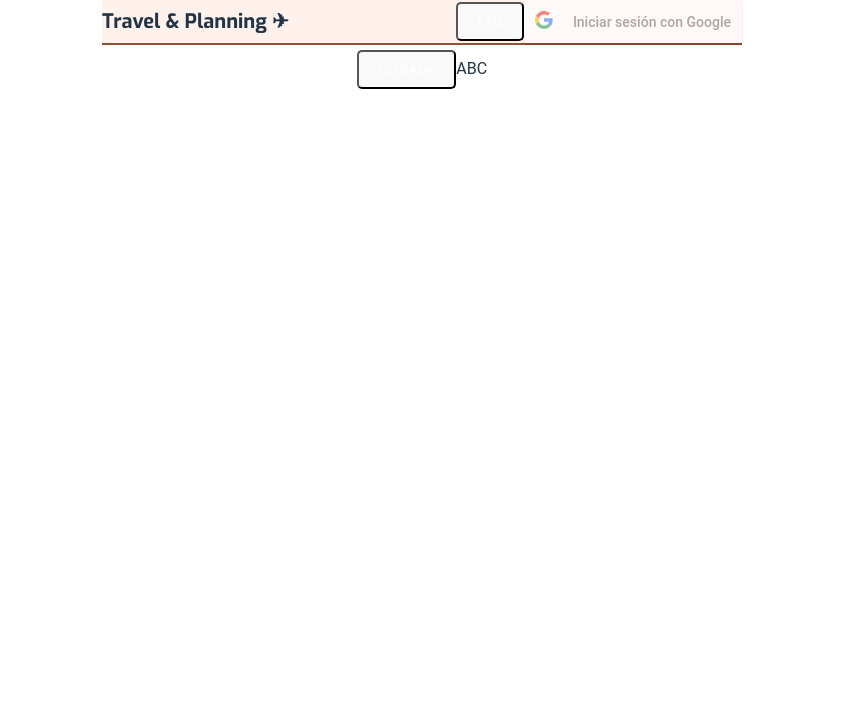
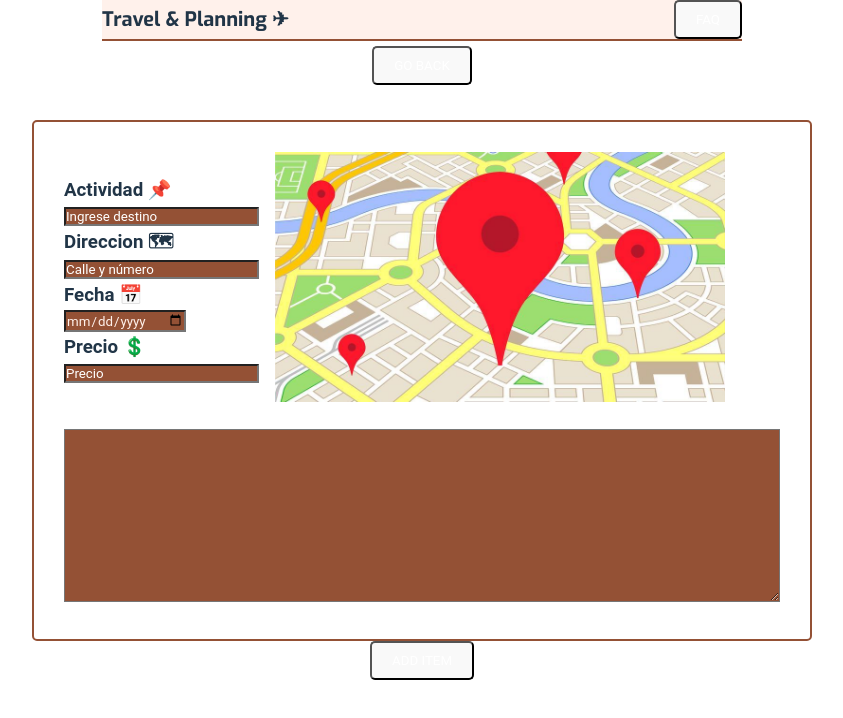
Before and after one commit to Nico96C/Travel-And-Planning, a React (Vite) app: page /itemCompose in a window 1280 px wide. Shown: the top 718 px of the page, without its empty margins (218-1061 px from the left). Built offline with nearby package versions, Linux system fonts and the light colour scheme.

Commit message:
Cambios en dependencias, agregado y arreglos en componentes.

```diff
--- a/src/components/NavBar.jsx
+++ b/src/components/NavBar.jsx
@@ -1,5 +1,4 @@
 import { useEffect } from "react";
-import GoogleLogin from "react-google-login";
 import { Link } from "react-router-dom";
 import { useHome } from "../context/HomeContext";
 
@@ -22,11 +21,6 @@ export default function NavBar() {
           </Link>
         )}
         <button>FAQ</button>
-        <GoogleLogin
-          buttonText="Iniciar sesión con Google"
-          className="google-login-button"
-          cookiePolicy={"single_host_origin"}
-        ></GoogleLogin>
       </div>
     </div>
   );
--- a/src/components/TagsView.jsx
+++ b/src/components/TagsView.jsx
@@ -35,7 +35,15 @@ export default function TagsView() {
         ) : (
           items.map((item) => (
             <div key={item.id} className="item">
-              <p>{item.text}</p>
+              {/* id
+                  nombreDestino
+                  direccion
+                  fecha
+                  precio
+                  mensaje
+              */}
+              <p>{item.nombreDestino}</p>
+              <p>{item.direccion}</p>
               <button onClick={() => removeItem(item.id)}>Eliminar</button>
             </div>
           ))
--- /dev/null
+++ b/src/components/itemCompose.css
@@ -0,0 +1,44 @@
+.Create-Item-Container {
+  width: 100%;
+  height: auto;
+  display: flex;
+  align-items: center;
+  gap: 1rem;
+}
+
+.img-map {
+  width: 450px;
+  height: 250px;
+  aspect-ratio: 475/267;
+}
+
+.Area {
+  margin-top: 35px;
+  border: 2px solid var(--color-secondary);
+  padding: 30px;
+  border-radius: 5px;
+  display: flex;
+  flex-direction: column;
+  align-items: center;
+  gap: 20px;
+}
+
+.Text-Area textarea {
+    font-size: 16px;
+    background-color: var(--color-secondary);
+    color: var(--color-main);
+}
+
+.Items-1 input {
+    background-color: var(--color-secondary);
+    color: var(--color-main);
+}
+
+.Items-2 input {
+    background-color: var(--color-secondary);
+    color: var(--color-main);
+}
+
+input::placeholder {
+    color: #ffffff;
+}
--- a/src/components/itemCompose.jsx
+++ b/src/components/itemCompose.jsx
@@ -1,15 +1,66 @@
 import NavBar from "./NavBar";
 import "../App.css";
+import "./itemCompose.css";
 import { useHome } from "../context/HomeContext";
-import { useEffect } from "react";
+import { useEffect, useState } from "react";
 import { Link } from "react-router-dom";
+import { useItems } from "../context/ItemsContext";
+import MapaImg from "/img/mapa.jpg";
 
 export default function ItemCompose() {
   const { setIsHome } = useHome();
+  const { addItem } = useItems();
+  const [lastId, setLastId] = useState(0);
+  const [formData, setFormData] = useState({
+    nombreDestino: "",
+    direccion: "",
+    fecha: "",
+    precio: "",
+    mensaje: "",
+  });
 
   useEffect(() => {
     setIsHome(false);
   }, []);
+
+  useEffect(() => {
+    setIsHome(false);
+  }, []);
+
+  const handleInputChange = (e) => {
+    const { name, value } = e.target;
+    setFormData({
+      ...formData,
+      [name]: value,
+    });
+  };
+
+  const handleAddItem = () => {
+    // Crear un objeto con los datos del formulario
+    const newItem = {
+      id: lastId + 1,
+      nombreDestino: formData.nombreDestino,
+      direccion: formData.direccion,
+      fecha: formData.fecha,
+      precio: formData.precio,
+      mensaje: formData.mensaje,
+    };
+
+    // Agregar el objeto a items
+    addItem(newItem);
+
+    // Incrementar el último ID utilizado
+    setLastId(lastId + 1);
+
+    // Limpiar el formulario
+    setFormData({
+      nombreDestino: "",
+      direccion: "",
+      fecha: "",
+      precio: "",
+      mensaje: "",
+    });
+  };
 
   return (
     <>
@@ -19,10 +70,65 @@ export default function ItemCompose() {
           <Link to="/tagsview">
             <button>GO BACK</button>
           </Link>
-          <span>A</span>
-          <span>B</span>
-          <span>C</span>
         </div>
+
+        <div className="Area">
+          <div className="Create-Item-Container">
+            <div>
+              <div className="Items-1">
+                <h3>Actividad 📌</h3>
+                <input
+                  type="text"
+                  value={formData.nombreDestino}
+                  onChange={handleInputChange}
+                  name="nombreDestino"
+                  placeholder="Ingrese destino"
+                />
+                <h3>Direccion 🗺</h3>
+                <input
+                  type="text"
+                  value={formData.direccion}
+                  onChange={handleInputChange}
+                  name="direccion"
+                  placeholder="Calle y número"
+                />
+              </div>
+              <div className="Items-2">
+                <h3>Fecha 📅</h3>
+                <input
+                  type="date"
+                  value={formData.fecha}
+                  onChange={handleInputChange}
+                  name="fecha"
+                  placeholder="Fecha de actividad"
+                />
+                <h3>Precio 💲</h3>
+                <input
+                  type="number"
+                  value={formData.precio}
+                  onChange={handleInputChange}
+                  name="precio"
+                  placeholder="Precio"
+                />
+              </div>
+            </div>
+            <div>
+              <img className="img-map" src={MapaImg} alt="Imagen de mapa" />
+            </div>
+          </div>
+          <div className="Text-Area">
+            <textarea
+              id="mensaje"
+              value={formData.mensaje}
+              onChange={handleInputChange}
+              name="mensaje"
+              rows="9"
+              cols="77"
+            />
+          </div>
+        </div>
+
+        <button onClick={handleAddItem}>ADD ITEM</button>
       </div>
     </>
   );
```
Also changed, not shown: package.json (+11 -13 lines), public/img/mapa.jpg (added), 1 other file (tests, documents, lock files or other folders).
